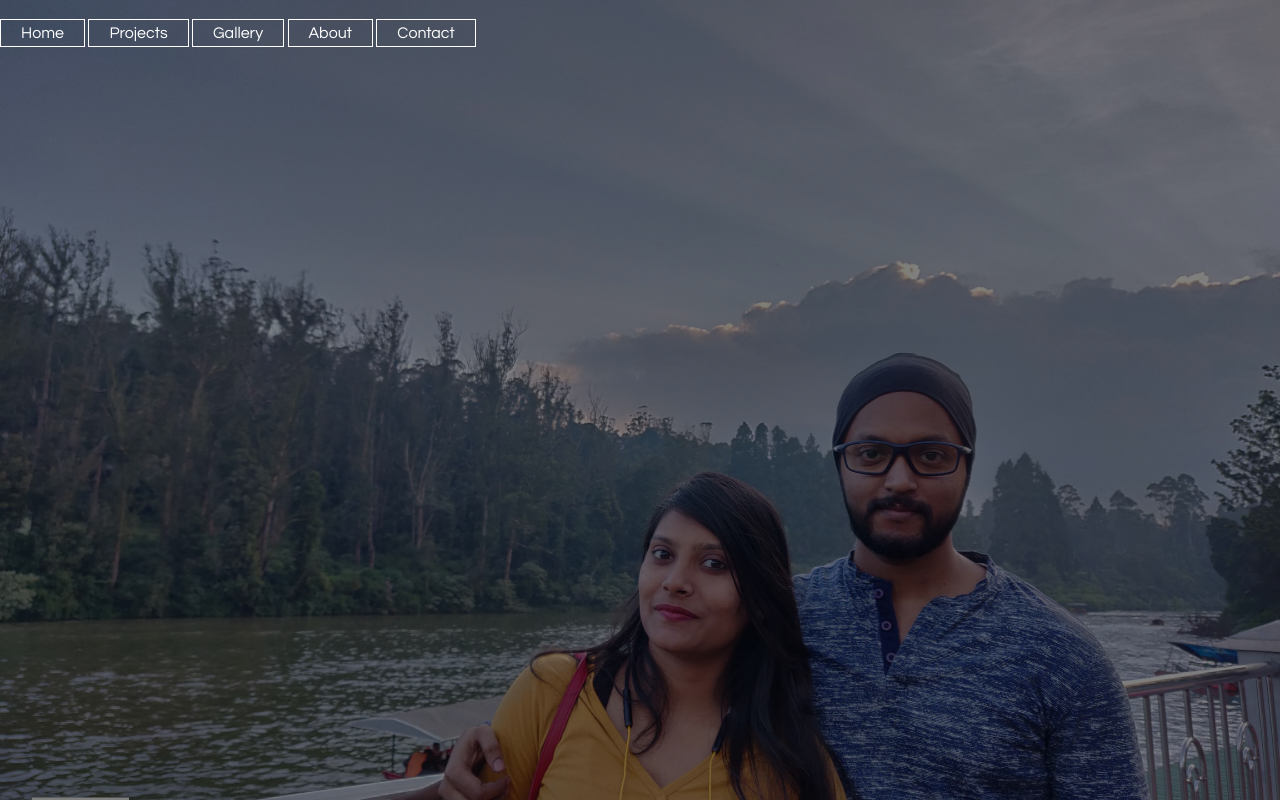
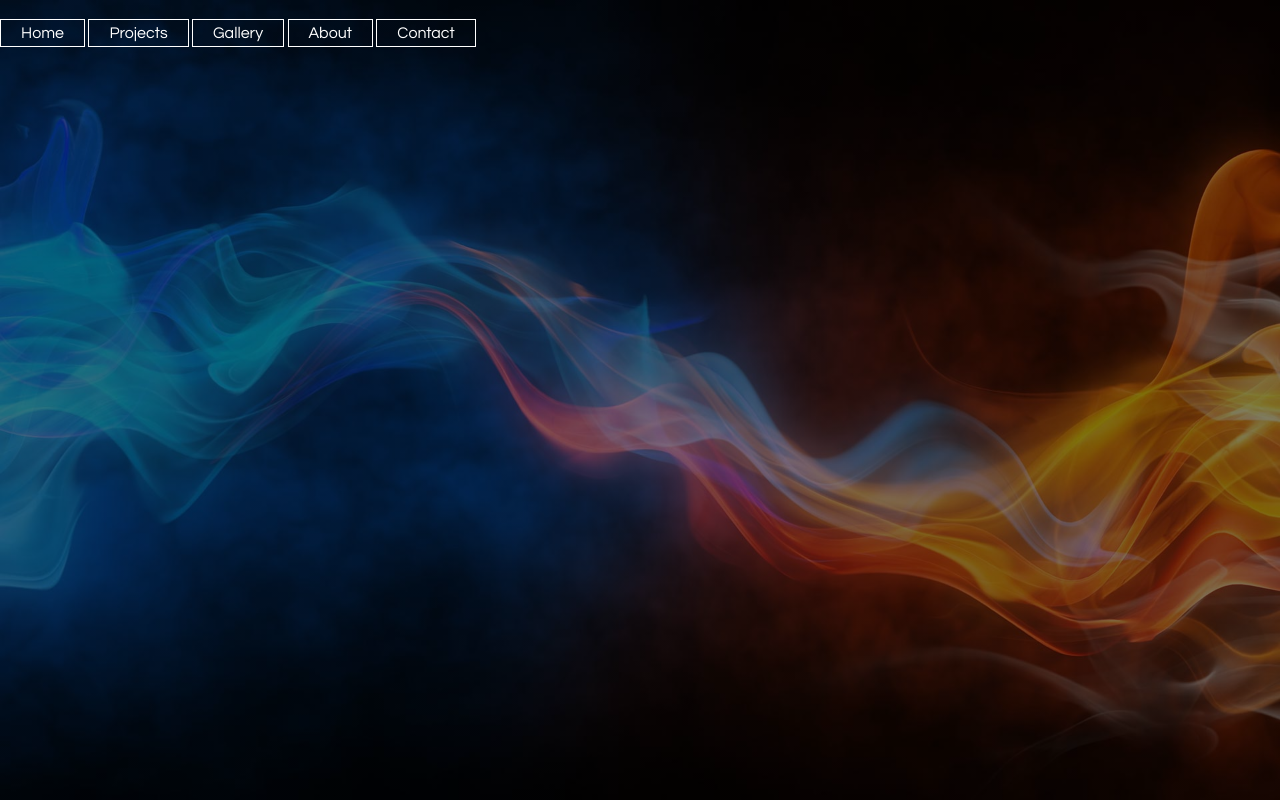
Before and after one commit to niteshctrl/niteshctrl.github.io, a plain HTML site: page index.html in a window 1280 px wide. Drawn offline with Linux system fonts and the light colour scheme.

Commit message:
Update style.css

```diff
--- a/css/style.css
+++ b/css/style.css
@@ -5,7 +5,7 @@
 }
 
 header{
-    background-image: linear-gradient(rgba(0,0,0,0.5),rgba(0,0,0,0.5)), url(3.jpg);
+    background-image: linear-gradient(rgba(0,0,0,0.5),rgba(0,0,0,0.5)), url(../2.jpg);
     height: 100vh;
     background-size: cover;
     background-position: center;
```
